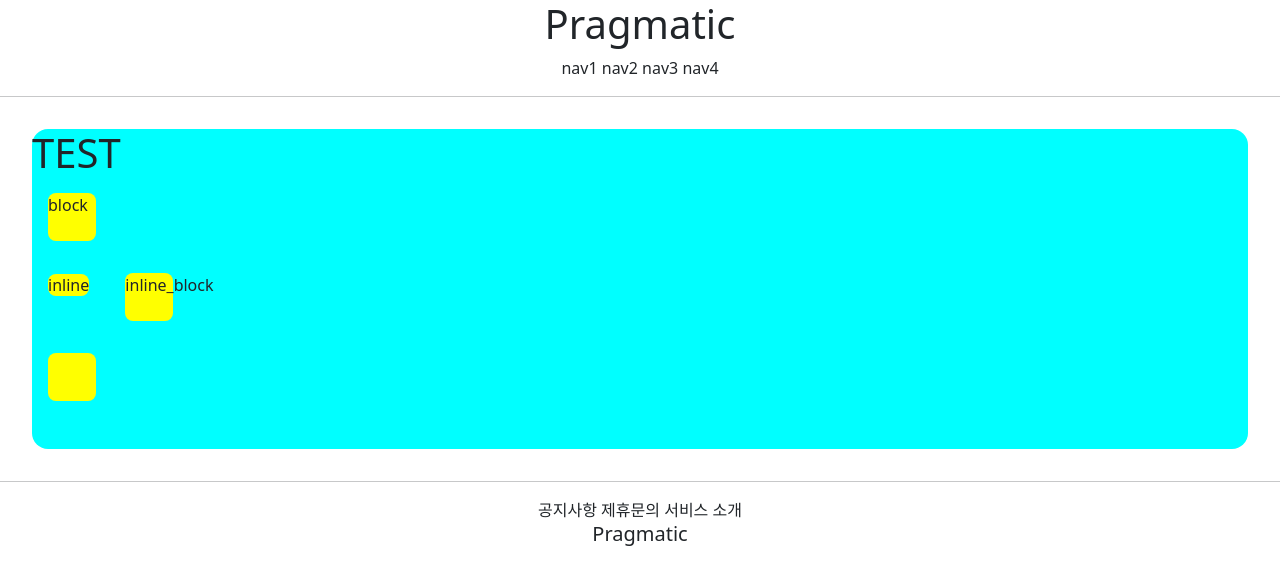
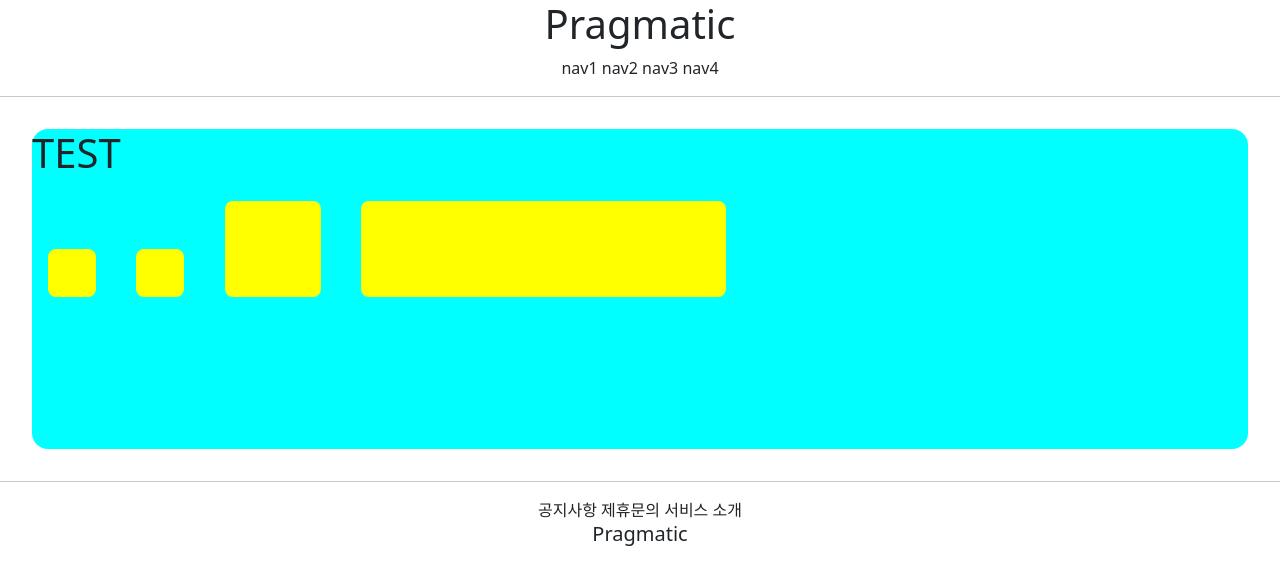
Before and after one commit to aneunji-git/temp, a Django app: page /accounts/hello_world/ in a window 1280 px wide. Shown: the top 585 px of the page. Run offline with Django 3.2, Linux system fonts and the light colour scheme; parts of the project's set-up code (start-up, migrations or seed data) failed here and were passed over.

Commit message:
7/7 2ban class commit 3

```diff
--- a/accountapp/templates/accountapp/hello_world.html
+++ b/accountapp/templates/accountapp/hello_world.html
@@ -10,18 +10,22 @@
         width:48px;
         margin: 1rem;
         border-radius: .5rem;
+        display: inline-block;
     }
 
 
     </style>
-    <div style="height: 20rem; background-color: aqua; border-radius: 1rem; margin: 2rem">
+    <div style="height: 20rem; background-color: aqua;
+    border-radius: 1rem; margin: 2rem; font-size: 2rem">
         <h1>TEST</h1>
 
-        <div class = "testing" style = "display: block">block</div>
-        <div class = "testing" style = "display: inline">inline</div>
-        <div class = "testing" style = "display: inline-block">inline_block</div>
-        <div class = "testing" style = "display: none">none</div>
-        <div class = "testing"></div>
+
+        <div class = "testing" style = "height:48px; width:48px; "></div>
+        <div class = "testing" style = "height:3rem; width:3rem; "></div>
+        <div class = "testing" style = "height:3em; width:3em; "></div>
+        <div class = "testing" style = "height:30%; width:30%; "></div>
+
+
 
     </div>
 
```
